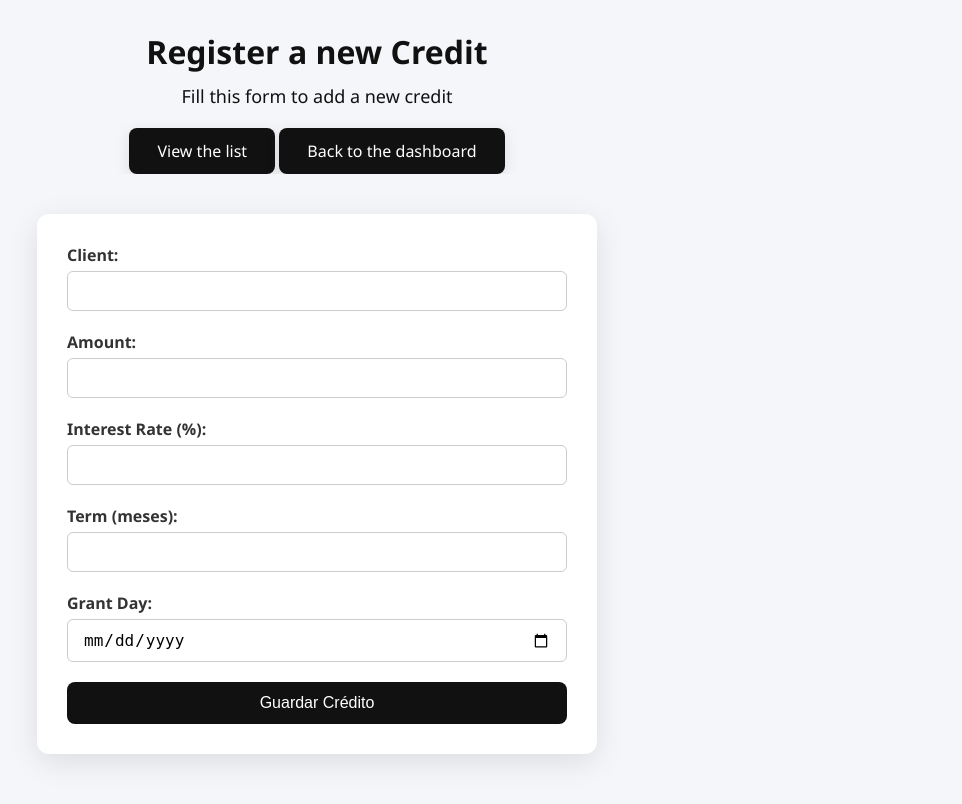
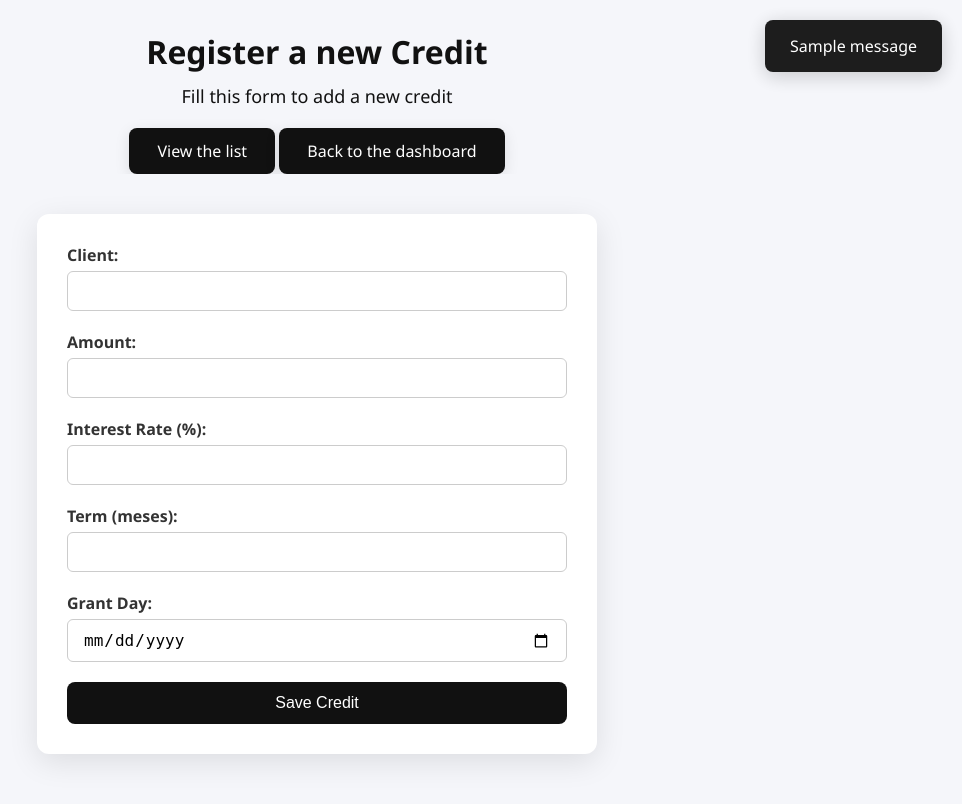
Before and after one commit to Jesuszenro/credit-register, a Flask app: page /credits/new in a window 1280 px wide. Shown: the whole page, without its empty margins (318-1280 px from the left). Run offline with Flask 3, Linux system fonts and the light colour scheme; one stand-in notice (Sample message) is shown.

Commit message:
applied form validations for create and view credit

```diff
--- a/controllers/app.py
+++ b/controllers/app.py
@@ -2,6 +2,7 @@ from flask import Flask, render_template, request, jsonify
 from models.credit import db, Credit  # Import the database and Credit model
 from flask import flash, redirect, url_for
 from dotenv import load_dotenv
+from datetime import datetime
 import os
 
 load_dotenv()  # Load environment variables from .env file
@@ -17,7 +18,47 @@ db.init_app(app)  # Initialize the SQLAlchemy extension with the Flask app
 with app.app_context():
     db.create_all()  # Create the database tables if they don't exist
 
+# Function to validate credit data
+def validate_credit_data(client, amount, interest_rate, term, grant_day):
 
+    # Check if all fields are filled
+    if not client or not amount or not interest_rate or not term or not grant_day:
+        return 'All fields must be completed.'
+
+    # Validate amount
+    try:
+        amount_value = float(amount)
+        if amount_value <= 0:
+            return 'Amount must be greater than zero.'
+    except ValueError:
+        return 'Amount must be a valid number.'
+
+    # Validate interest rate
+    try:
+        interest_value = float(interest_rate)
+        if interest_value < 0:
+            return 'Interest rate cannot be negative.'
+    except ValueError:
+        return 'Interest rate must be a valid number.'
+
+    # Validate term
+    try:
+        term_value = int(term)
+        if term_value <= 0:
+            return 'Term must be greater than zero.'
+    except ValueError:
+        return 'Term must be a valid integer.'
+
+    # Validate grant day format
+    try:
+        datetime.strptime(grant_day, '%Y-%m-%d')
+    except ValueError:
+        return 'Grant day must be a valid date in YYYY-MM-DD format.'
+
+    return None  # Everything OK
+
+
+# Main route to render the index page
 @app.route('/')
 def index():
     return render_template('index.html')  # Render the main page
@@ -26,14 +67,31 @@ def index():
 # Register a new credit
 @app.route('/credits', methods=['POST'])
 def register_credit():
-    data = request.form   # Get JSON data from the request
+    data = request.form   # Get data from the form request
+
+    # Extract data from the form before creating a new credit, so we can validate it
+    client = data.get('client')
+    amount = data.get('amount')
+    interest_rate = data.get('interest_rate')
+    term = data.get('term')
+    grant_day = data.get('grant_day')
+
+    # Validate the data before creating a new credit
+    error_msg = validate_credit_data(client, amount, interest_rate, term, grant_day)
+    if error_msg:
+        flash(error_msg, 'error')
+        return redirect(url_for('new_credit'))  # Redirect back to the form if validation fails
+
+    # Create a new Credit instance with the validated data
     new_credit = Credit(
-        client=data['client'],
-        amount=data['amount'],
-        interest_rate=float(data['interest_rate']),
-        term=data['term'],
-        grant_day=data['grant_day']
+        client=client,
+        amount=amount,
+        interest_rate=interest_rate,
+        term=term,
+        grant_day=grant_day
     )
+
+
     db.session.add(new_credit)
     db.session.commit()
     flash('Credit registered successfully!', 'success')  # Flash a success message
@@ -55,11 +113,27 @@ def view_credits():
 def update_inline (id):
     credit = Credit.query.get_or_404(id)    # Get the credit by ID or return 404 if not found
     # Update the credit fields with the provided data, if available
-    credit.client = request.form['client']
-    credit.amount = request.form['amount']
-    credit.interest_rate = request.form['interest_rate']
-    credit.term = request.form['term']
-    credit.grant_day = request.form['grant_day']
+    data = request.form
+
+    client = data.get('client')
+    amount = data.get('amount')
+    interest_rate = data.get('interest_rate')
+    term = data.get('term')
+    grant_day = data.get('grant_day')
+
+    # Validate the data before updating
+    error_msg = validate_credit_data(client, amount, interest_rate, term, grant_day)
+    if error_msg:
+        flash(error_msg, 'error')
+        return redirect(url_for('view_credits'))
+
+    # Update the credit instance with the new data
+    credit.client = client
+    credit.amount = float(amount)
+    credit.interest_rate = float(interest_rate)
+    credit.term = int(term)
+    credit.grant_day = grant_day
+
     db.session.commit()
     return redirect(url_for('view_credits'))    # Redirect to the view credits page
 
--- a/static/css/add-credit/new-credit.css
+++ b/static/css/add-credit/new-credit.css
@@ -90,3 +90,21 @@ form button:hover {
     background-color: #333;
     transform: scale(1.02);
 }
+
+#flash-container {
+    position: fixed;
+    top: 20px;
+    right: 20px;
+    z-index: 9999;
+}
+
+.flash-message {
+    background-color: #111;
+    color: #fff;
+    padding: 15px 25px;
+    border-radius: 8px;
+    box-shadow: 0 4px 20px rgba(0, 0, 0, 0.2);
+    opacity: 0.95;
+    margin-bottom: 10px;
+    transition: opacity 0.5s ease;
+}
--- a/static/js/edit-table.js
+++ b/static/js/edit_table.js
@@ -7,7 +7,7 @@ function enableEdit(id) {
 
     const client = clientTd.innerText.trim();
     const amount = amountTd.innerText.trim().replace('$', '');
-    const interest = interestTd.innerText.trim().replace('%', '');
+    const interest = interestTd.innerText.trim().replace('%', '').trim();
     const term = termTd.innerText.trim();
     const date = dateTd.innerText.trim();
 
--- a/templates/credits.html
+++ b/templates/credits.html
@@ -68,7 +68,8 @@
         </div>
     </main>
 
-    <script src="{{ url_for('static', filename='js/edit-table.js') }}"></script>
+    <script src="{{ url_for('static', filename='js/edit_table.js') }}"></script>
+    <script src="{{ url_for('static', filename='js/flash_message.js') }}"></script>
 
 </body>
 
--- a/templates/new_credit.html
+++ b/templates/new_credit.html
@@ -14,6 +14,19 @@
         <a href="{{ url_for('view_credits') }}" class="btn">View the list</a>
         <a href="{{ url_for('index') }}" class="btn">Back to the dashboard</a>
     </header>
+
+    {% with messages = get_flashed_messages(with_categories=true) %}
+    {% if messages %}
+    <div id="flash-container">
+        {% for category, message in messages %}
+        <div class="flash-message {{ category }}">
+            {{ message }}
+        </div>
+        {% endfor %}
+    </div>
+    {% endif %}
+    {% endwith %}
+
     <main>
         <form action="{{ url_for('register_credit') }}" method="post">
             <label for="client">Client:</label>
@@ -31,7 +44,7 @@
             <label for="grant_day">Grant Day:</label>
             <input type="date" id="grant_day" name="grant_day" required>
 
-            <button type="submit" class="btn btn-save">Guardar Crédito</button>
+            <button type="submit" class="btn btn-save">Save Credit</button>
         </form>
     </main>
 </body>
```
Also changed, not shown: static/js/flash_message.js (added, +8 -0 lines).
